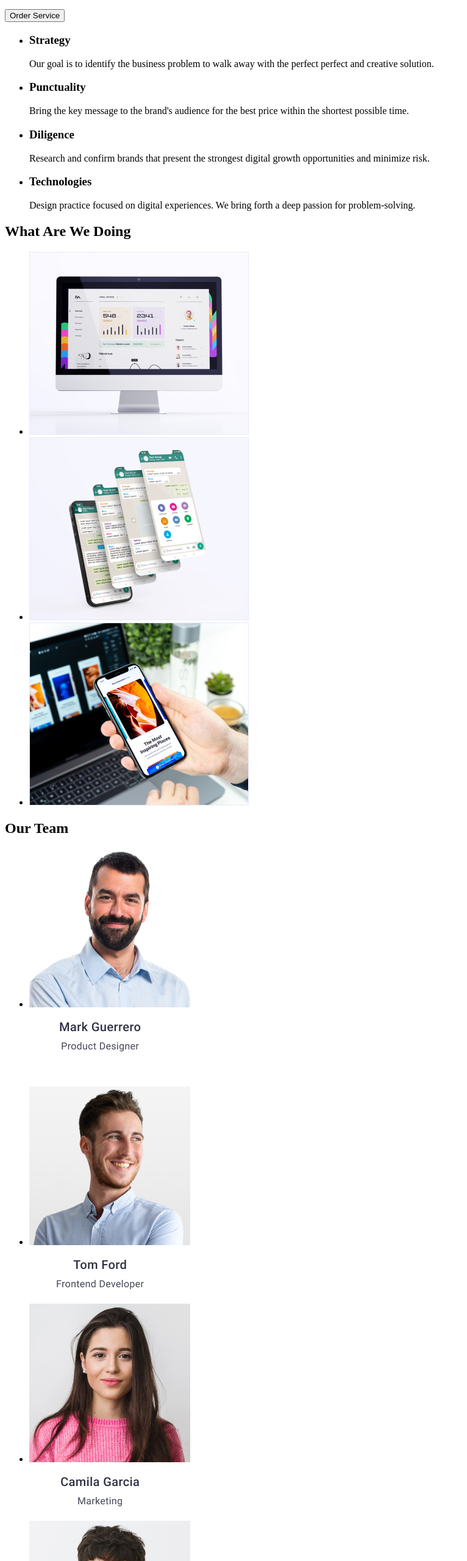
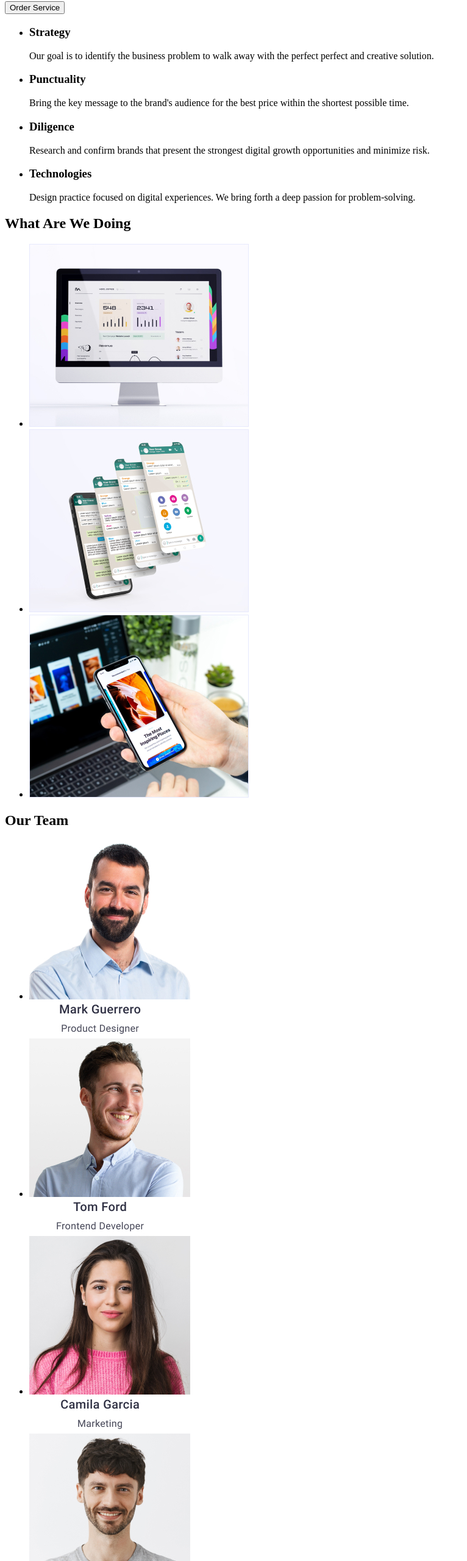
Before and after one commit to iamallanv/goit-markup-hw-01, a plain HTML site: page index.html in a window 1280 px wide. Shown: the part 230-2790 px from the top of the page at 61% size, without its empty margins (0-766 px from the left). Drawn offline with Linux system fonts and the light colour scheme.

Commit message:
Update index.html

```diff
--- a/index.html
+++ b/index.html
@@ -9,6 +9,8 @@
 
 <body>
     <!-- header -->
+    <header>
+        <nav>
             <h3>
                 <a href="#">WEBSTUDIO</a>
             </h3>
@@ -22,66 +24,74 @@
                 <li><a href="mailto:info@devstudio.com">info@devstudio.com</a>
                 <li><a href="tel:+11(000)111-11-11">+11 (000) 111-11-11</a>
             </ul>
+        </nav>
+    </header>
 
     <!-- 1st section -->
+    <section>
+        <div>
             <h1>Effective Solutions for Your Business</h1>
             <button type="button">Order Service</button>
+        </div>
+    </section>
 
     <!-- 2nd section -->
+    <section>
+        <div>
             <ul>
                 <li>
                     <h3>Strategy</h3>
+                    <p>Our goal is to identify the business problem to walk away with the perfect perfect and creative solution.</p>
                 </li>
             </ul>
-    <ul>Our goal is to identify the business problem to walk away with the perfect perfect and creative solution.</ul>
 
             <ul>
                 <li>
                     <h3>Punctuality</h3>
+                    <p>Bring the key message to the brand's audience for the best price within the shortest possible time.</p>
                 </li>
             </ul>
-    <ul>Bring the key message to the brand's audience for the best price within the shortest possible time.</ul>
 
             <ul>
                 <li>
                     <h3>Diligence</h3>
+                    <p>Research and confirm brands that present the strongest digital growth opportunities and minimize risk.</p>
                 </li>
             </ul>
-    <ul>Research and confirm brands that present the strongest digital growth opportunities and minimize risk.</ul>
 
             <ul>
                 <li>
                     <h3>Technologies</h3>
+                    <p>Design practice focused on digital experiences. We bring forth a deep passion for problem-solving.</p>
                 </li>
                </ul>
-    <ul>Design practice focused on digital experiences. We bring forth a deep passion for problem-solving.</ul>
+        </div>
+    </section>
 
     <!-- 3rd section -->
+    <section>
+        <div>
         <h2>What Are We Doing</h2>
             <ul>
                 <li><img src="./images/img 1.jpg"></li>
                 <li><img src="./images/img 2.jpg"></li>
                 <li><img src="./images/img 3.jpg"></li>
             </ul>
+        </div>
+    </section>
+
     <!-- 4th section -->
+    <section>
+        <div>
             <h2>Our Team</h2>
             <ul>
-        <li><img src="./images/Mark.jpg"></li>
+                <li><img src="./images/Mark.jpg"><br><img src="./images/CardContentMark.jpg"></li>
+                <li><img src="./images/Tom.jpg"><br><img src="./images/CardContentTom.jpg"></li>
+                <li><img src="./images/Camila.jpg"><br><img src="./images/CardContentCamila.jpg"></li>
+                <li><img src="./images/Daniel.jpg"><br><img src="./images/CardContentDaniel.jpg"></li>
             </ul>
-    <ul><img src="./images/CardContentMark.jpg"></ul>
-    <br>
-    <ul>
-        <li><img src="./images/Tom.jpg"></li>
-    </ul>
-    <ul><img src="./images/CardContentTom.jpg"></ul>
-    <ul>
-        <li><img src="./images/Camila.jpg"></li>
-    </ul>
-    <ul><img src="./images/CardContentCamila.jpg"></ul>
-    <ul>
-        <li><img src="./images/Daniel.jpg"></li>
-    </ul>
-    <ul><img src="./images/CardContentDaniel.jpg"></ul>
+        </div>
+    </section>
 
     <!-- footer -->
     <h3>
```
Lines whose indentation alone changed are shown as unchanged.
